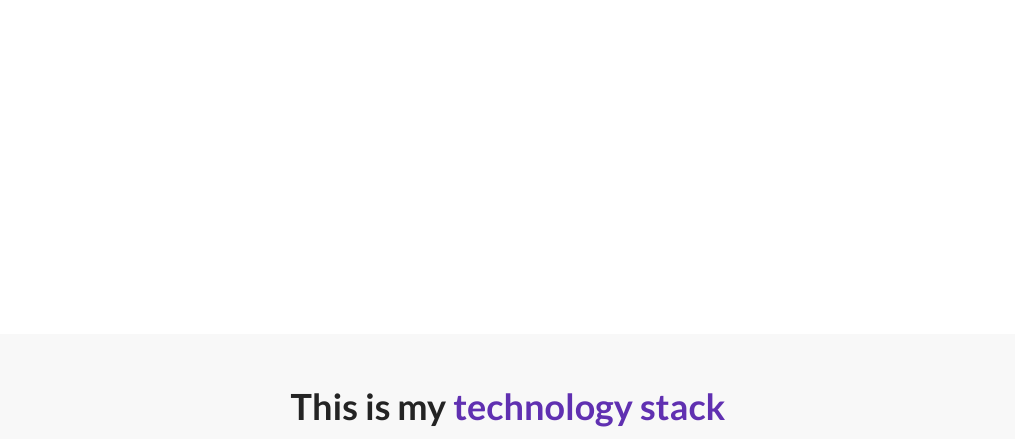
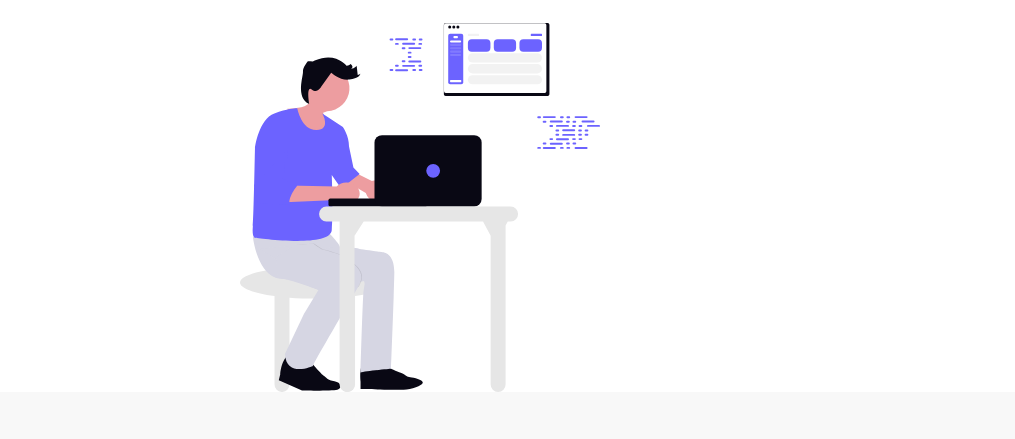
Before and after one commit to agim-jr/eportfolio, a plain HTML site: page index.html in a window 1280 px wide. Shown: the part 466-905 px from the top of the page, without its empty margins (132-1147 px from the left). Drawn offline with Linux system fonts and the light colour scheme; files whose address does not match are found by name.

Commit message:
Centered the SVG image

```diff
--- a/index.html
+++ b/index.html
@@ -64,8 +64,8 @@
             </a>
           </div>
         </div>
-<figure class="about-me__img--wrapper">
-          <img src="./assets/undraw_websites.svg" class="about-me__img" alt="Code image">
+        <figure class="about-me__img--container">
+          <img src="./assets/undraw_build-mode_aa78 (1).svg" class="about-me__img" alt="Code image">
         </figure>
 
       </div>
--- a/styles.css
+++ b/styles.css
@@ -220,10 +220,15 @@ nav {
   flex: 1;
   display: flex;
   align-items: center;
+  justify-content: center;
+  width: 100%; /* Add this */
+  max-width: 600px; /* Add this to match text container */
 }
 .about-me__img {
-  width: 100%;
+  width: 60%;
   animation: fade-in 1200ms 800ms backwards;
+
+
 }
 
 @keyframes fade-in {
```
